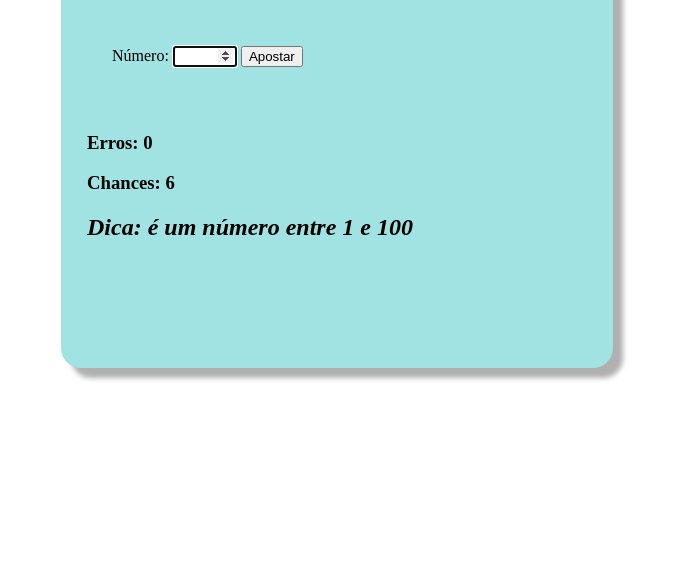
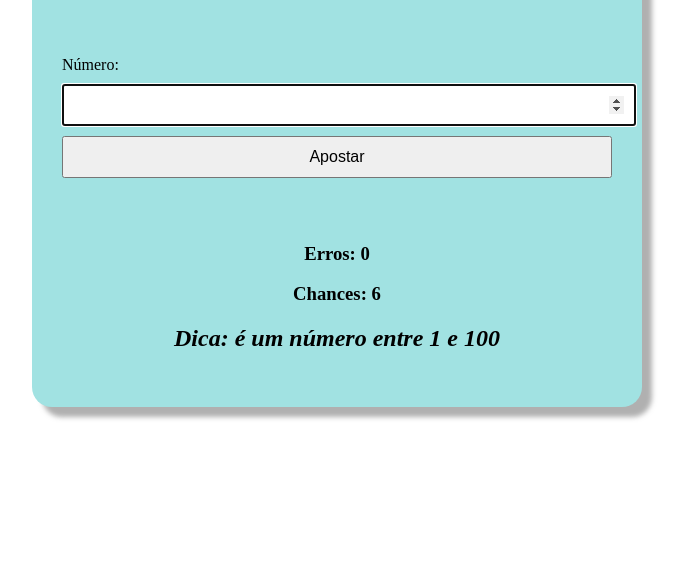
Before and after one commit to CordeiroByte/Jogo-do-adivinha, a plain HTML site: page index.html in a window 1280 px wide. Shown: the part 258-820 px from the top of the page, without its empty margins (303-989 px from the left). Drawn offline with Linux system fonts and the light colour scheme.

Commit message:
upgrade para outras telas

```diff
--- a/css/estilos.css
+++ b/css/estilos.css
@@ -4,34 +4,54 @@ body {
     align-items: center;
     min-height: 100vh;
     margin: 0;
+    padding: 10px;
 }
 
+/* Card principal */
 #cardbox {
-    border: 1px solid rgba(0, 0, 0, 0);
     border-radius: 20px;
-    width: 550px;
-    height: 450px;
+    width: 100%;
+    max-width: 550px;
+    min-height: 450px;
     background-color: rgb(161, 226, 226);
+
     display: flex;
     flex-direction: column;
     align-items: center;
     gap: 30px;
+
     box-shadow: 10px 10px 5px rgba(128, 128, 128, 0.623);
     transition: 0.3s;
+
+    padding: 20px;
 }
 
+/* Form */
 #cardformulario {
-    width: 450px;
+    width: 100%;
 }
 
+/* Respostas */
 #cardrespostas {
-    width: 500px;
+    width: 100%;
+    text-align: center;
 }
 
+/* Inputs e botões */
+input {
+    width: 100%;
+    padding: 10px;
+    margin-top: 10px;
+    font-size: 1rem;
+}
+
+/* Título */
 h1 {
     border-bottom-style: inset;
+    text-align: center;
 }
 
+/* Utilidades */
 .oculta {
     display: none;
 }
@@ -43,3 +63,28 @@ h1 {
 .italico {
     font-style: italic;
 }
+
+/* ---------- RESPONSIVO ---------- */
+
+/* Celular */
+@media (max-width: 480px) {
+    #cardbox {
+        gap: 20px;
+        padding: 15px;
+    }
+
+    h1 {
+        font-size: 1.3rem;
+    }
+
+    input {
+        font-size: 0.9rem;
+    }
+}
+
+/* Desktop grande */
+@media (min-width: 768px) {
+    #cardbox {
+        padding: 30px;
+    }
+}
```
